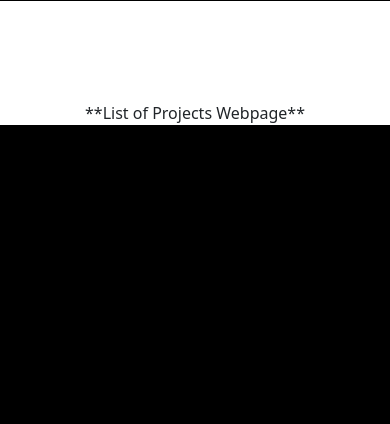
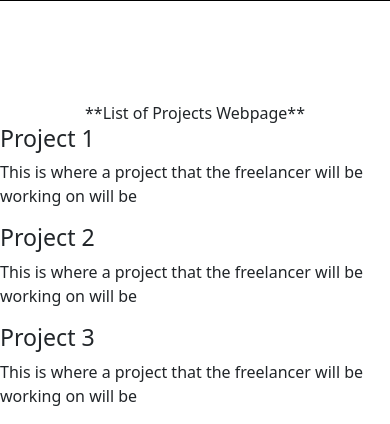
Before and after one commit to aVISN/CS425_F21, a Django app: page /projects/ in a window 390 px wide. Shown: the part 1117-1541 px from the top of the page. Before the commit the page ends 1242 px from the top, so only its background shows below. Run offline with Django 3.2, Linux system fonts and the light colour scheme.

Commit message:
Starting on projects page

```diff
--- a/srv/apps/visn/pages/templates/projects.html
+++ b/srv/apps/visn/pages/templates/projects.html
@@ -7,4 +7,22 @@
 
 <div class="col-md-10" style="text-align:center;padding-top:100px;">**List of Projects Webpage**</div>
 
+<div class="container">
+	<div class="row">
+		<div class="col-sm-4">
+			<h3>Project 1</h3>
+			<p>This is where a project that the freelancer will be working on will be</p>
+		</div>
+   	 	<div class="col-sm-4">
+      			<h3>Project 2</h3>
+     			<p>This is where a project that the freelancer will be working on will be</p>
+    		</div>
+    		<div class="col-sm-4">
+      			<h3>Project 3</h3>
+      			<p>This is where a project that the freelancer will be working on will be</p>
+    		</div>
+  	</div>
+</div>
+
+
 {% endblock content %}
```
